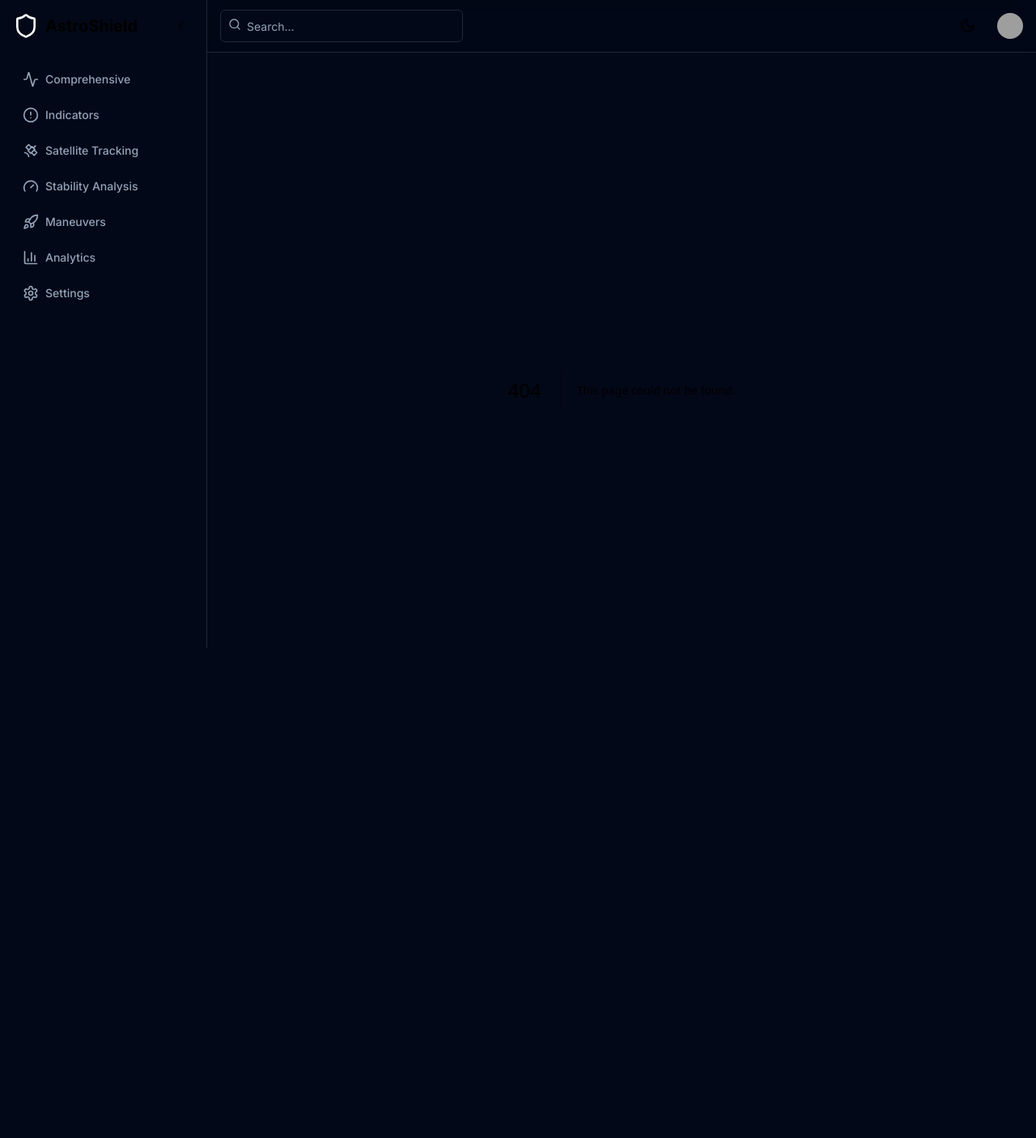
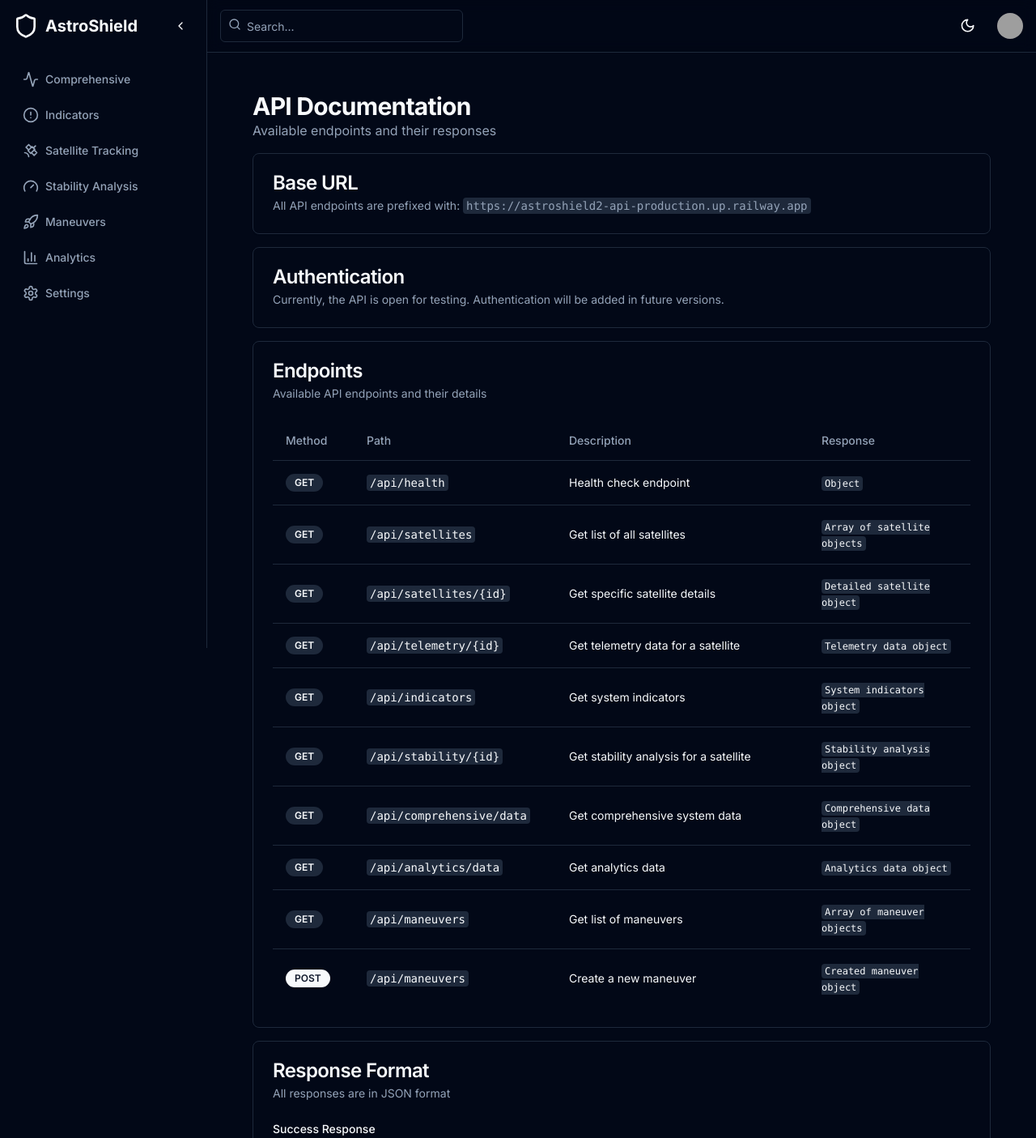
Before and after one commit to jackalkahwati/astroshield2-frontend, a Next.js app in the folder frontend/: page /settings/api in a window 1280 px wide. Before the commit this address had no page. Shown: the top 1405 px of the page at 81% size. Before the commit the page ends 905 px from the top, so only its background shows below. Built offline with nearby package versions, Linux system fonts and the light colour scheme; grey boxes are pictures that could not be loaded.

Commit message:
feat: add API documentation page and link in settings

```diff
--- /dev/null
+++ b/frontend/app/settings/api/page.tsx
@@ -0,0 +1,190 @@
+"use client"
+
+import { Card, CardContent, CardDescription, CardHeader, CardTitle } from "@/components/ui/card"
+import { Table, TableBody, TableCell, TableHead, TableHeader, TableRow } from "@/components/ui/table"
+import { Badge } from "@/components/ui/badge"
+
+const endpoints = [
+  {
+    method: "GET",
+    path: "/api/health",
+    description: "Health check endpoint",
+    response: {
+      status: "string",
+      timestamp: "ISO string",
+      services: {
+        database: "string",
+        api: "string",
+        telemetry: "string"
+      }
+    }
+  },
+  {
+    method: "GET",
+    path: "/api/satellites",
+    description: "Get list of all satellites",
+    response: "Array of satellite objects"
+  },
+  {
+    method: "GET",
+    path: "/api/satellites/{id}",
+    description: "Get specific satellite details",
+    response: "Detailed satellite object"
+  },
+  {
+    method: "GET",
+    path: "/api/telemetry/{id}",
+    description: "Get telemetry data for a satellite",
+    response: "Telemetry data object"
+  },
+  {
+    method: "GET",
+    path: "/api/indicators",
+    description: "Get system indicators",
+    response: "System indicators object"
+  },
+  {
+    method: "GET",
+    path: "/api/stability/{id}",
+    description: "Get stability analysis for a satellite",
+    response: "Stability analysis object"
+  },
+  {
+    method: "GET",
+    path: "/api/comprehensive/data",
+    description: "Get comprehensive system data",
+    response: "Comprehensive data object"
+  },
+  {
+    method: "GET",
+    path: "/api/analytics/data",
+    description: "Get analytics data",
+    response: "Analytics data object"
+  },
+  {
+    method: "GET",
+    path: "/api/maneuvers",
+    description: "Get list of maneuvers",
+    response: "Array of maneuver objects"
+  },
+  {
+    method: "POST",
+    path: "/api/maneuvers",
+    description: "Create a new maneuver",
+    response: "Created maneuver object"
+  }
+]
+
+export default function APIPage() {
+  return (
+    <div className="flex-1 space-y-4 p-4 md:p-8 pt-6">
+      <div className="flex items-center justify-between">
+        <div>
+          <h2 className="text-3xl font-bold tracking-tight">API Documentation</h2>
+          <p className="text-muted-foreground">
+            Available endpoints and their responses
+          </p>
+        </div>
+      </div>
+
+      <Card>
+        <CardHeader>
+          <CardTitle>Base URL</CardTitle>
+          <CardDescription>
+            All API endpoints are prefixed with: <code className="bg-muted px-1 py-0.5 rounded">https://astroshield2-api-production.up.railway.app</code>
+          </CardDescription>
+        </CardHeader>
+      </Card>
+
+      <Card>
+        <CardHeader>
+          <CardTitle>Authentication</CardTitle>
+          <CardDescription>
+            Currently, the API is open for testing. Authentication will be added in future versions.
+          </CardDescription>
+        </CardHeader>
+      </Card>
+
+      <Card>
+        <CardHeader>
+          <CardTitle>Endpoints</CardTitle>
+          <CardDescription>
+            Available API endpoints and their details
+          </CardDescription>
+        </CardHeader>
+        <CardContent>
+          <Table>
+            <TableHeader>
+              <TableRow>
+                <TableHead className="w-[100px]">Method</TableHead>
+                <TableHead className="w-[250px]">Path</TableHead>
+                <TableHead>Description</TableHead>
+                <TableHead className="w-[200px]">Response</TableHead>
+              </TableRow>
+            </TableHeader>
+            <TableBody>
+              {endpoints.map((endpoint) => (
+                <TableRow key={`${endpoint.method}-${endpoint.path}`}>
+                  <TableCell>
+                    <Badge
+                      variant={endpoint.method === "GET" ? "secondary" : "default"}
+                    >
+                      {endpoint.method}
+                    </Badge>
+                  </TableCell>
+                  <TableCell>
+                    <code className="bg-muted px-1 py-0.5 rounded">{endpoint.path}</code>
+                  </TableCell>
+                  <TableCell>{endpoint.description}</TableCell>
+                  <TableCell>
+                    <code className="bg-muted px-1 py-0.5 rounded text-xs">
+                      {typeof endpoint.response === "string"
+                        ? endpoint.response
+                        : "Object"}
+                    </code>
+                  </TableCell>
+                </TableRow>
+              ))}
+            </TableBody>
+          </Table>
+        </CardContent>
+      </Card>
+
+      <Card>
+        <CardHeader>
+          <CardTitle>Response Format</CardTitle>
+          <CardDescription>
+            All responses are in JSON format
+          </CardDescription>
+        </CardHeader>
+        <CardContent>
+          <div className="space-y-4">
+            <div>
+              <h4 className="text-sm font-medium mb-2">Success Response</h4>
+              <pre className="bg-muted p-4 rounded-lg text-sm">
+                {JSON.stringify({
+                  "status": "success",
+                  "data": {
+                    // Response data here
+                  }
+                }, null, 2)}
+              </pre>
+            </div>
+            <div>
+              <h4 className="text-sm font-medium mb-2">Error Response</h4>
+              <pre className="bg-muted p-4 rounded-lg text-sm">
+                {JSON.stringify({
+                  "status": "error",
+                  "error": {
+                    "code": "ERROR_CODE",
+                    "message": "Error message here"
+                  }
+                }, null, 2)}
+              </pre>
+            </div>
+          </div>
+        </CardContent>
+      </Card>
+    </div>
+  )
+}
--- a/frontend/app/settings/page.tsx
+++ b/frontend/app/settings/page.tsx
@@ -1,18 +1,116 @@
-import type { Metadata } from "next"
-import { SettingsForm } from "@/components/settings/settings-form"
+"use client"
 
-export const metadata: Metadata = {
-  title: "Settings | AstroShield",
-  description: "Configure your AstroShield dashboard settings",
-}
+import { useState } from "react"
+import { Card, CardContent, CardDescription, CardHeader, CardTitle } from "@/components/ui/card"
+import { Label } from "@/components/ui/label"
+import { Input } from "@/components/ui/input"
+import { Button } from "@/components/ui/button"
+import { ThemeToggle } from "@/components/theme-toggle"
+import { useRouter } from "next/navigation"
+import Link from "next/link"
+import { ExternalLink } from "lucide-react"
 
 export default function SettingsPage() {
+  const router = useRouter()
+  const [profile, setProfile] = useState({
+    name: "John Doe",
+    email: "john@example.com",
+    role: "Administrator"
+  })
+
+  const handleLogout = () => {
+    // Add logout logic here (clear tokens, etc.)
+    router.push("/login")
+  }
+
   return (
     <div className="flex-1 space-y-4 p-4 md:p-8 pt-6">
-      <div className="flex items-center justify-between space-y-2">
+      <div className="flex items-center justify-between">
         <h2 className="text-3xl font-bold tracking-tight">Settings</h2>
       </div>
-      <SettingsForm />
+
+      <div className="grid gap-4 md:grid-cols-2 lg:grid-cols-3">
+        <Card>
+          <CardHeader>
+            <CardTitle>Theme</CardTitle>
+            <CardDescription>Manage your theme preferences</CardDescription>
+          </CardHeader>
+          <CardContent>
+            <div className="flex items-center space-x-2">
+              <Label>Theme Mode</Label>
+              <ThemeToggle />
+            </div>
+          </CardContent>
+        </Card>
+
+        <Card>
+          <CardHeader>
+            <CardTitle>Profile</CardTitle>
+            <CardDescription>Manage your profile information</CardDescription>
+          </CardHeader>
+          <CardContent className="space-y-4">
+            <div className="space-y-2">
+              <Label htmlFor="name">Name</Label>
+              <Input
+                id="name"
+                value={profile.name}
+                onChange={(e) => setProfile({ ...profile, name: e.target.value })}
+              />
+            </div>
+            <div className="space-y-2">
+              <Label htmlFor="email">Email</Label>
+              <Input
+                id="email"
+                type="email"
+                value={profile.email}
+                onChange={(e) => setProfile({ ...profile, email: e.target.value })}
+              />
+            </div>
+            <div className="space-y-2">
+              <Label htmlFor="role">Role</Label>
+              <Input
+                id="role"
+                value={profile.role}
+                disabled
+              />
+            </div>
+            <Button className="w-full">
+              Save Changes
+            </Button>
+          </CardContent>
+        </Card>
+
+        <Card>
+          <CardHeader>
+            <CardTitle>Account</CardTitle>
+            <CardDescription>Manage your account settings</CardDescription>
+          </CardHeader>
+          <CardContent className="space-y-4">
+            <Button
+              variant="destructive"
+              className="w-full"
+              onClick={handleLogout}
+            >
+              Logout
+            </Button>
+          </CardContent>
+        </Card>
+
+        <Card>
+          <CardHeader>
+            <CardTitle>API Documentation</CardTitle>
+            <CardDescription>Access API endpoints and documentation</CardDescription>
+          </CardHeader>
+          <CardContent>
+            <Button asChild className="w-full">
+              <Link href="/settings/api" className="flex items-center justify-center gap-2">
+                View API Docs
+                <ExternalLink className="h-4 w-4" />
+              </Link>
+            </Button>
+          </CardContent>
+        </Card>
+      </div>
     </div>
   )
 }
```
